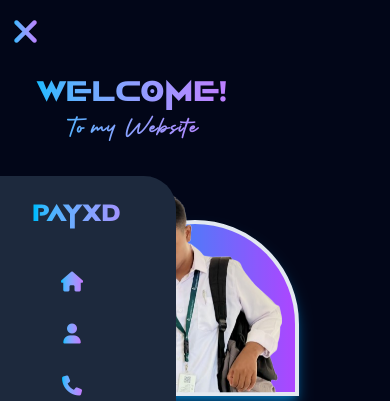
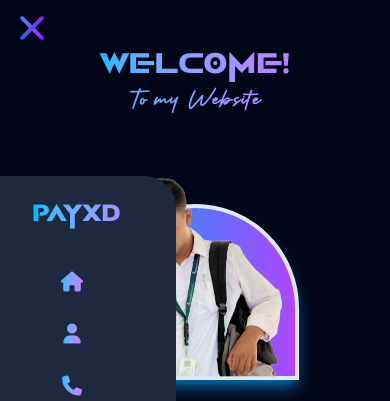
Before and after one commit to Rifaiiii04/tailwindcss-2, a website: page public/index.html in a window 390 px wide. Both pictures are taken after a click on the button 27 px from the left and 32 px from the top of the page. Shown: the top 401 px of the page. Drawn offline with Linux system fonts and the light colour scheme.

Commit message:
add animation hamburger button

```diff
--- a/public/index.html
+++ b/public/index.html
@@ -13,16 +13,14 @@
   <body class="bg-slate-950 text-slate-200">
     <header class="p-3">
       <!-- Toggle -->
-      <button class="block relative top-0 text-4xl md:hidden" id="menuToggle">
-        <i class="fa-solid fa-bars gradient-sky cursor-pointer"></i>
+      <button id="menuToggle" class="block fixed top-3 text-4xl z-20 md:hidden cursor-pointer" >
+        <div class="w-10 h-10 flex flex-col justify-between items-center p-1">
+          <span class="block w-8 h-1 transform bg-gradient-to-r from-blue-500  to-purple-600 rounded transition-all duration-300 origin-center"></span>
+          <span class="block w-5 h-1 bg-gradient-to-r transform from-blue-600 to-purple-600 rounded transition-all duration-300 "></span>
+          <span class="block w-8 h-1 bg-gradient-to-r transform from-blue-600 to-purple-600 rounded transition-all duration-300 origin-center"></span>
+        </div>
       </button>
-      <button
-        class="hidden relative top-0 text-4xl md:hidden z-20"
-        id="closeToggle"
-      >
-        <i class="fa-solid fa-xmark gradient-sky cursor-pointer"></i>
-      </button>
-      <div class="container py-5 ml-4 w-52 text-center md:hidden">
+      <div class="container py-8 mx-auto w-52 text-center md:hidden">
         <h1 class="text-4xl font-square gradient-sky">Welcome!</h1>
         <h2 class="text-2xl font-bohemy tracking-wider gradient-sky">
           To my Website
@@ -159,29 +157,38 @@
 
 <script>
   const menuToggle = document.getElementById("menuToggle");
-  const closeToggle = document.getElementById("closeToggle");
+  const spans = document.querySelectorAll("span");
   const sidebar = document.getElementById("sidebar");
   const overlay = document.getElementById("overlay");
 
-  menuToggle.addEventListener("click", () => {
-    sidebar.classList.remove("-translate-x-full");
-    overlay.classList.remove("hidden");
-    menuToggle.classList.add("hidden");
-    closeToggle.classList.remove("hidden");
-    closeToggle.classList.add("block");
-  });
+  let isOpen = false;
 
-  closeToggle.addEventListener("click", () => {
+  menuToggle.addEventListener("click", ()=> {
+    isOpen =!isOpen;
+
+    sidebar.classList.toggle("-translate-x-full");
+    overlay.classList.toggle("hidden");
+
+    spans[0].classList.toggle("rotate-45");
+    spans[0].classList.toggle("translate-y-[10px]");
+
+    spans[1].classList.toggle("opacity-0");
+
+    spans[2].classList.toggle("-rotate-45");
+    spans[2].classList.toggle("-translate-y-[18px]");
+  })
+
+  overlay.addEventListener("click", () => {
+    isOpen = false
     sidebar.classList.add("-translate-x-full");
     overlay.classList.add("hidden");
-    menuToggle.classList.remove("hidden");
-    closeToggle.classList.add("hidden");
-  });
 
-  overlay.addEventListener("click", () => {
-    sidebar.classList.add("-translate-x-full");
-    overlay.classList.add("hidden");
-    menuToggle.classList.remove("hidden");
-    closeToggle.classList.add("hidden");
+   spans[0].classList.remove("rotate-45");
+    spans[0].classList.remove("translate-y-[10px]");
+
+    spans[1].classList.remove("opacity-0");
+
+    spans[2].classList.remove("-rotate-45");
+    spans[2].classList.remove("-translate-y-[18px]");
   });
 </script>
```
Also changed, not shown: public/src/output.css.
